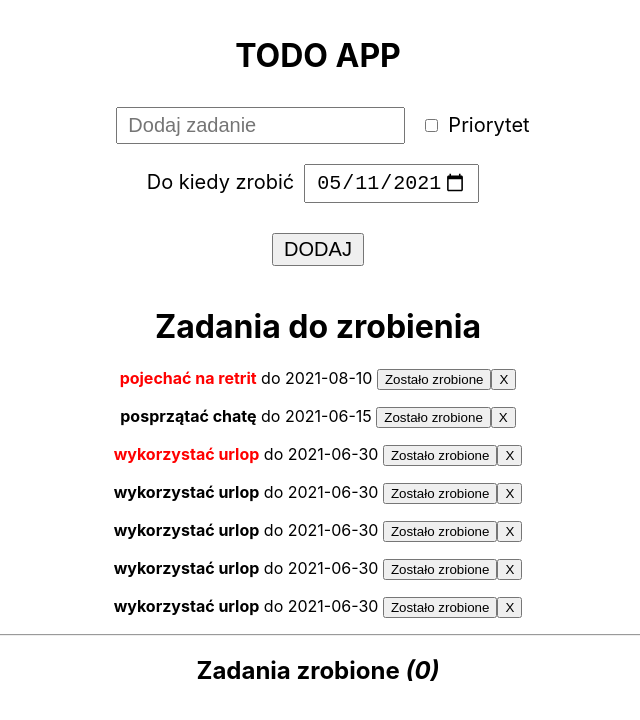
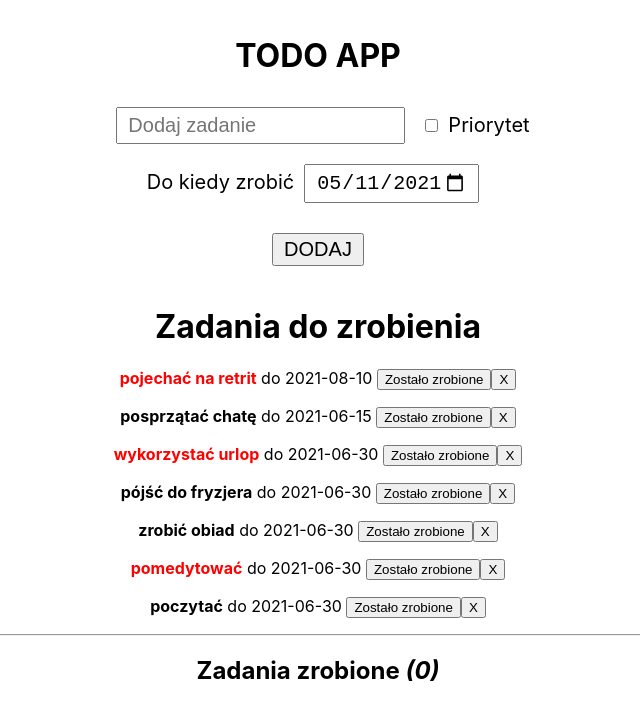
Before and after one commit to AdrianChojnacki/ToDoAppReact, a React (Create React App) app: page / in a window 1280 px wide. Shown: the top 720 px of the page, without its empty margins (322-962 px from the left). Built offline with nearby package versions, Linux system fonts and the light colour scheme.

Commit message:
adding device

```diff
--- a/src/components/AddTask.js
+++ b/src/components/AddTask.js
@@ -28,7 +28,23 @@ class AddTask extends Component {
     });
   };
 
-  handleClick = () => {};
+  handleClick = () => {
+    const { text, date, checked } = this.state;
+
+    if (text.length > 2) {
+      const add = this.props.add(text, date, checked);
+
+      if (add) {
+        this.setState({
+          text: "",
+          checked: false,
+          date: this.minDate,
+        });
+      }
+    } else {
+      alert("Za krótka nazwa");
+    }
+  };
 
   render() {
     let maxDate = this.minDate.slice(0, 4) * 1 + 1;
--- a/src/components/App.js
+++ b/src/components/App.js
@@ -4,6 +4,8 @@ import TaskList from "./TaskList";
 import "./App.css";
 
 class App extends Component {
+  counter = 7;
+
   state = {
     tasks: [
       {
@@ -32,7 +34,7 @@ class App extends Component {
       },
       {
         id: 3,
-        text: "wykorzystać urlop",
+        text: "pójść do fryzjera",
         date: "2021-06-30",
         important: false,
         active: true,
@@ -40,7 +42,7 @@ class App extends Component {
       },
       {
         id: 4,
-        text: "wykorzystać urlop",
+        text: "zrobić obiad",
         date: "2021-06-30",
         important: false,
         active: true,
@@ -48,15 +50,15 @@ class App extends Component {
       },
       {
         id: 5,
-        text: "wykorzystać urlop",
+        text: "pomedytować",
         date: "2021-06-30",
-        important: false,
+        important: true,
         active: true,
         finishDate: null,
       },
       {
         id: 6,
-        text: "wykorzystać urlop",
+        text: "poczytać",
         date: "2021-06-30",
         important: false,
         active: true,
@@ -90,11 +92,29 @@ class App extends Component {
     });
   };
 
+  addTask = (text, date, important) => {
+    const task = {
+      id: this.counter,
+      text,
+      date,
+      important,
+      active: true,
+      finishDate: null,
+    };
+    this.counter++;
+
+    this.setState((prevState) => ({
+      tasks: [...prevState.tasks, task],
+    }));
+
+    return true;
+  };
+
   render() {
     return (
       <div className="App">
         <h1>TODO APP</h1>
-        <AddTask />
+        <AddTask add={this.addTask} />
         <TaskList
           tasks={this.state.tasks}
           delete={this.deleteTask}
```
